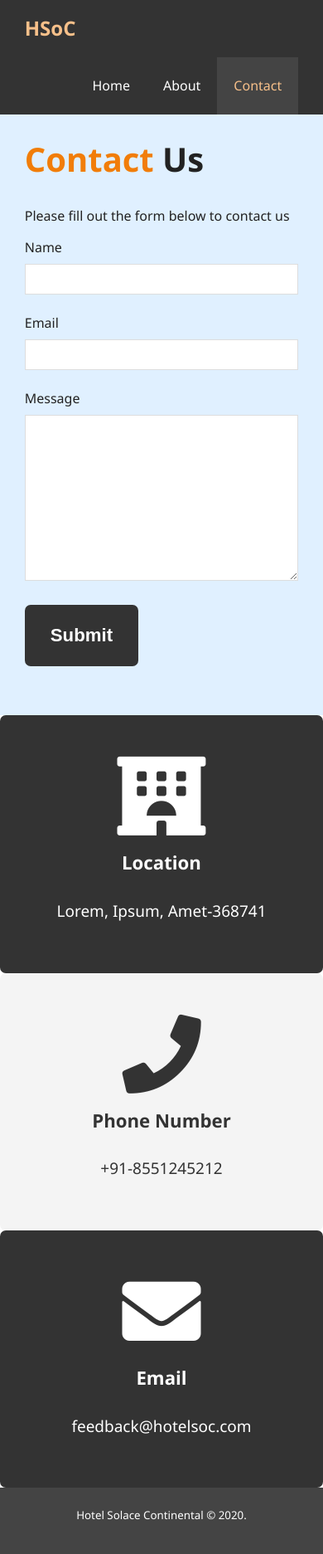
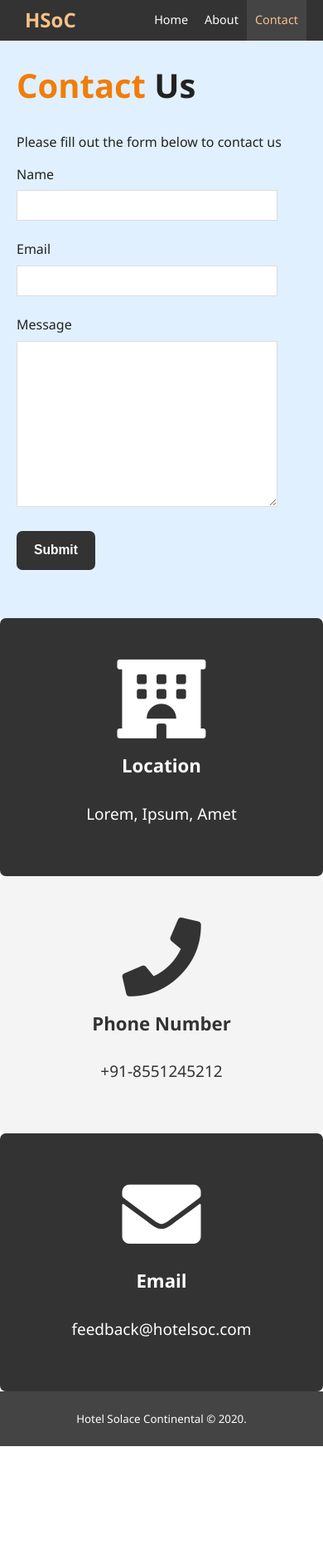
Before and after one commit to humble-barnacle001/udemy-basic-html-brad, a plain HTML site: page N1-hotel-website-final/src/contact.html in a window 390 px wide. Shown: the whole page at 83% size. After the commit the page ends 1743 px from the top, so only its background shows below. Drawn offline with Linux system fonts and the light colour scheme.

Commit message:
Fixed Production Bugs

```diff
--- a/N1-hotel-website-final/src/contact.html
+++ b/N1-hotel-website-final/src/contact.html
@@ -69,7 +69,7 @@
             <div class="box bg-dark btn">
                 <i class="fas fa-hotel fa-5x"></i>
                 <h3>Location</h3>
-                <p>Lorem, Ipsum, Amet<span class="hide9-12">-368741</span></p>
+                <p>Lorem, Ipsum, Amet<span class="hide9-12 nodisp500">-368741</span></p>
             </div>
             <div class="box bg-light btn">
                 <i class="fas fa-phone fa-5x"></i>
@@ -87,7 +87,7 @@
     <div class="clr"></div>
 
     <footer id="main-footer">
-        <h2>Hotel Solace Continental &copy; 2020.<span class="disp900"><br></span><span class="nodisp500"> All rights reserved.</span></h2>
+        <h2>Hotel Solace Continental &copy; 2020.</h2>
     </footer>
 </body>
 
--- a/N1-hotel-website-final/src/res/css/style.css
+++ b/N1-hotel-website-final/src/res/css/style.css
@@ -289,7 +289,7 @@ p {
 
 #contact-form input,
 #contact-form textarea {
-    width: 100%;
+    width: 90%;
     padding: 10px;
     border: 1px #ddd solid;
 }
@@ -332,6 +332,14 @@ p {
     .disp500 {
         display: inherit !important;
     }
+    #navbar ul li a,
+    #navbar h1 {
+        padding: 10px !important;
+        font-size: 0.9rem;
+    }
+    #navbar h1 {
+        font-size: 1.5rem;
+    }
     #showcase .showcase-content {
         padding-top: 20px !important;
     }
@@ -345,6 +353,18 @@ p {
     .box {
         width: 100% !important;
     }
+    #contact-form .btn {
+        font-size: smaller !important;
+    }
+    #contact-form h3 {
+        padding: 0px !important;
+    }
+    #about-info .info-left {
+        padding: 0px !important;
+    }
+    #about-info {
+        background-position: left center/cover !important;
+    }
     #main-footer h2 {
         font-size: smaller !important;
     }
@@ -356,9 +376,6 @@ p {
     }
     .nodisp900 {
         display: none;
-    }
-    .container {
-        max-width: 95%;
     }
     .highlight {
         color: #f17d09;
@@ -400,7 +417,7 @@ p {
     #about-info .info-left {
         width: 100%;
         padding: 50px;
-        text-align: justify;
+        text-align: center;
     }
     #testimonials {
         overflow: hidden;
```
Also changed, not shown: N1-hotel-website-final/src/about.html (+7 -5 lines), N1-hotel-website-final/src/index.html (+1 -1 lines).
